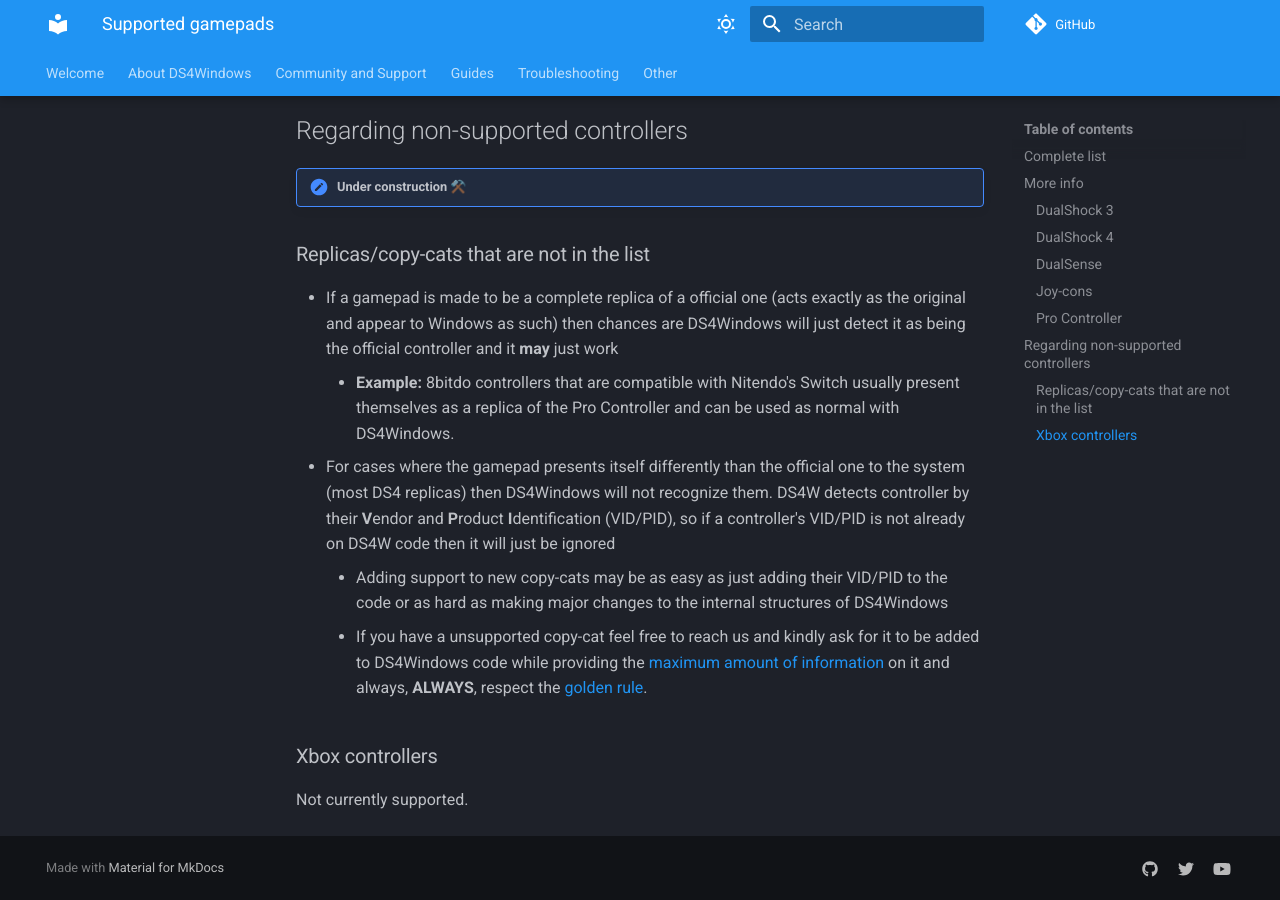
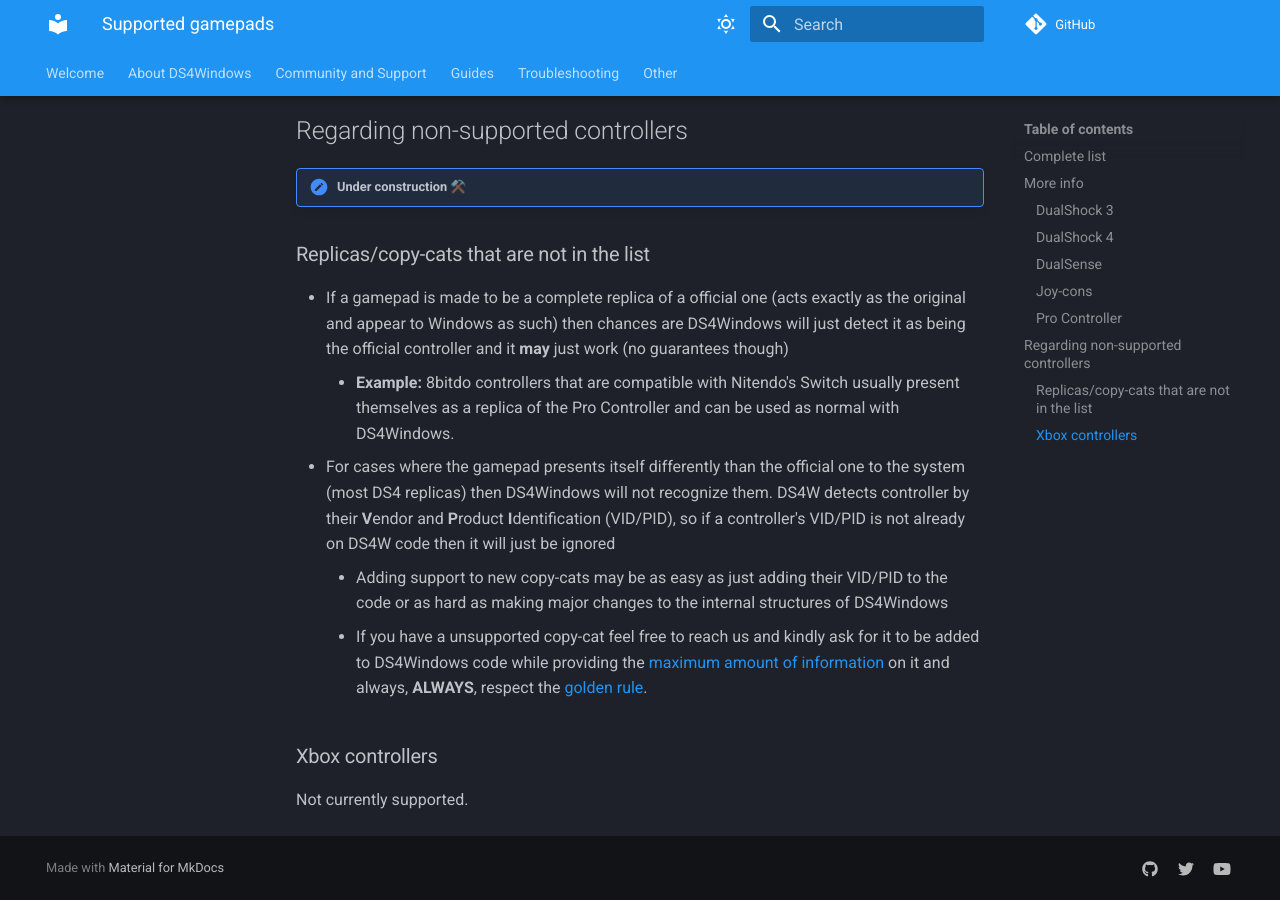
Before and after one commit to CircumSpector/DS4WDocs, an MkDocs documentation site: the page built from docs/About-DS4Windows/supported-gamepads.md, in a window 1280 px wide and 900 px high, scrolled down 3530 px. Built offline with MkDocs 1.6.1 and Material for MkDocs 9.7.7, drawn with Linux system fonts in a browser that asks for light colours; comment, search, counter and statistics services are not loaded.

Commit message:
tweaked sentence

```diff
--- a/docs/About-DS4Windows/supported-gamepads.md
+++ b/docs/About-DS4Windows/supported-gamepads.md
@@ -88,7 +88,7 @@
 
 ### Replicas/copy-cats that are not in the list
 
-- If a gamepad is made to be a complete replica of a official one (acts exactly as the original and appear to Windows as such) then chances are DS4Windows will just detect it as being the official controller and it __may__ just work
+- If a gamepad is made to be a complete replica of a official one (acts exactly as the original and appear to Windows as such) then chances are DS4Windows will just detect it as being the official controller and it __may__ just work (no guarantees though)
     - __Example:__ 8bitdo controllers that are compatible with Nitendo's Switch usually present themselves as a replica of the Pro Controller and can be used as normal with DS4Windows.
 - For cases where the gamepad presents itself differently than the official one to the system (most DS4 replicas) then DS4Windows will not recognize them. DS4W detects controller by their **V**endor and **P**roduct **I**dentification (VID/PID), so if a controller's VID/PID is not already on DS4W code then it will just be ignored
     - Adding support to new copy-cats may be as easy as just adding their VID/PID to the code or as hard as making major changes to the internal structures of DS4Windows
```
